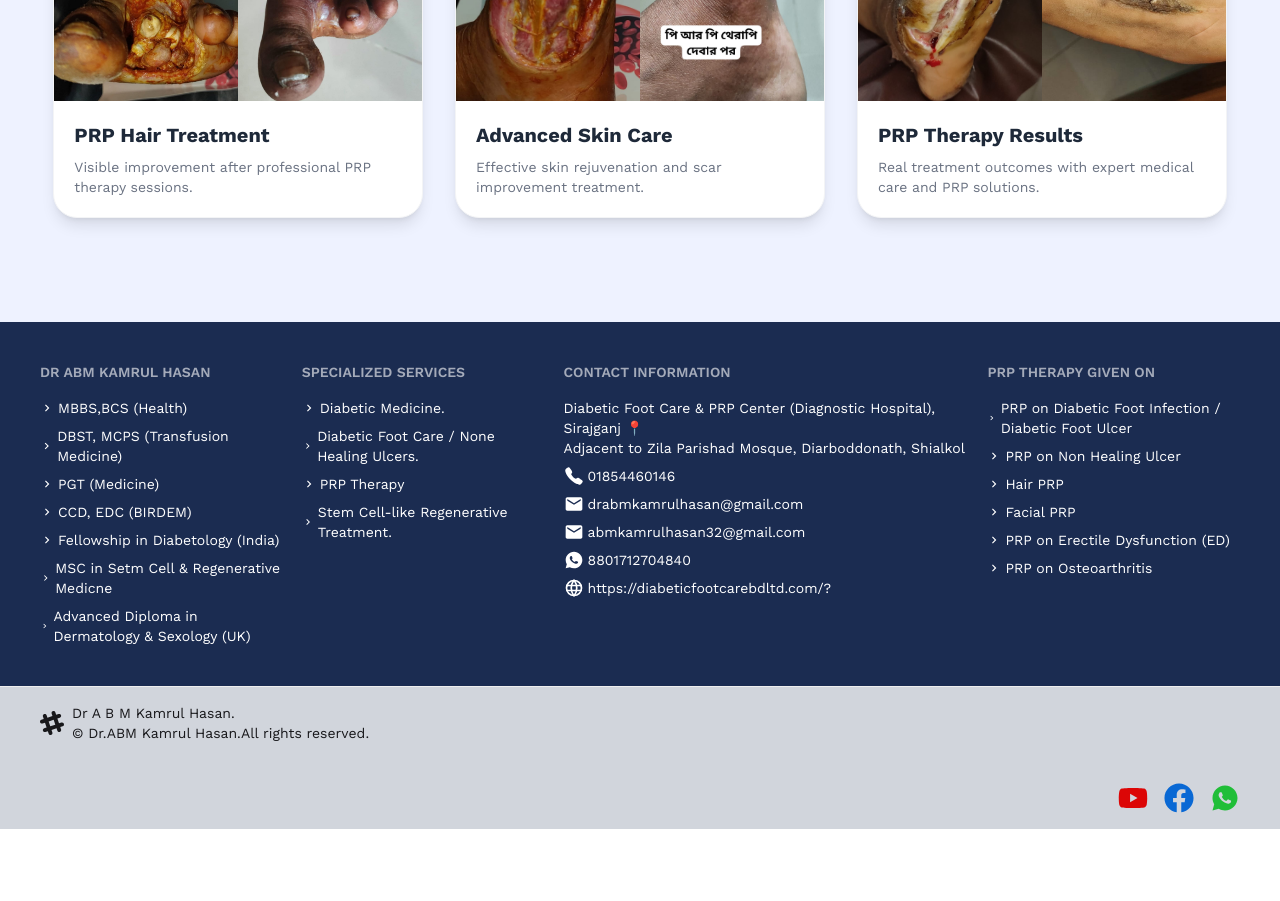
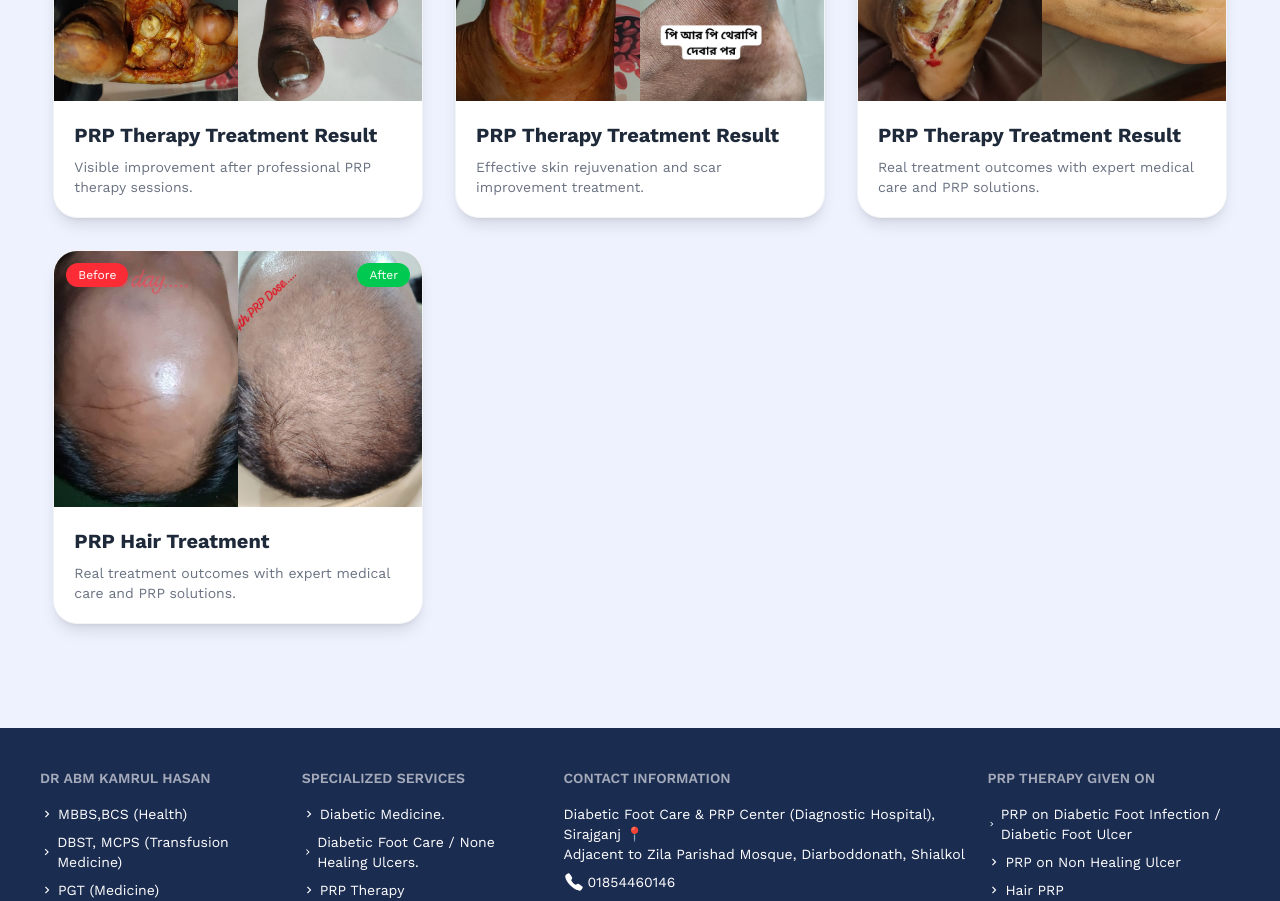
Before and after one commit to sheikhmhummadhasan/-dr-abm-kamrul-hasan-website, a Next.js app: page /gallery in a window 1280 px wide. Shown: the part 1840-2741 px from the top of the page. Before the commit the page ends 2669 px from the top, so only its background shows below. Built offline with nearby package versions, Linux system fonts and the light colour scheme.

Commit message:
change on text

```diff
--- a/src/app/gallery/page.jsx
+++ b/src/app/gallery/page.jsx
@@ -132,7 +132,7 @@ const GallaryPage = () => {
 
                             <div className="p-5">
                                 <h3 className="text-xl font-bold text-gray-800">
-                                    PRP Hair Treatment
+                                    PRP Therapy Treatment Result
                                 </h3>
 
                                 <p className="text-gray-500 text-sm mt-2">
@@ -179,7 +179,7 @@ const GallaryPage = () => {
 
                             <div className="p-5">
                                 <h3 className="text-xl font-bold text-gray-800">
-                                    Advanced Skin Care
+                                    PRP Therapy Treatment Result
                                 </h3>
 
                                 <p className="text-gray-500 text-sm mt-2">
@@ -226,7 +226,53 @@ const GallaryPage = () => {
 
                             <div className="p-5">
                                 <h3 className="text-xl font-bold text-gray-800">
-                                    PRP Therapy Results
+                                    PRP Therapy Treatment Result
+                                </h3>
+
+                                <p className="text-gray-500 text-sm mt-2">
+                                    Real treatment outcomes with expert medical care and PRP solutions.
+                                </p>
+                            </div>
+                        </div>
+                        {/* Card 4 */}
+                        <div className="bg-white rounded-3xl overflow-hidden shadow-lg hover:shadow-2xl transition duration-300 border border-gray-100">
+
+                            <div className="grid grid-cols-2">
+
+                                {/* Before */}
+                                <div className="relative">
+                                    <Image
+                                        src="/prp-before-4.jpeg"
+                                        alt="Before PRP Therapy"
+                                        width={500}
+                                        height={500}
+                                        className="w-full h-64 object-cover"
+                                    />
+
+                                    <span className="absolute top-3 left-3 bg-red-500 text-white text-xs px-3 py-1 rounded-full">
+                                        Before
+                                    </span>
+                                </div>
+
+                                {/* After */}
+                                <div className="relative">
+                                    <Image
+                                        src="/prp-after-4.jpeg"
+                                        alt="After PRP Therapy"
+                                        width={500}
+                                        height={500}
+                                        className="w-full h-64 object-cover"
+                                    />
+
+                                    <span className="absolute top-3 right-3 bg-green-500 text-white text-xs px-3 py-1 rounded-full">
+                                        After
+                                    </span>
+                                </div>
+                            </div>
+
+                            <div className="p-5">
+                                <h3 className="text-xl font-bold text-gray-800">
+                                   PRP Hair Treatment
                                 </h3>
 
                                 <p className="text-gray-500 text-sm mt-2">
--- a/src/app/social/page.jsx
+++ b/src/app/social/page.jsx
@@ -12,7 +12,23 @@ export const metadata = {
 
 const SocialWorkPage = () => {
 
-    const images = Array.from({ length: 14}, (_, i) => `/sc-${i + 1}.jpeg`);
+    // const images = Array.from({ length: 14}, (_, i) => `/sc-${i + 1}.jpeg`);
+    const images = [
+        { image: "/sc-1.jpeg" },
+        { image: "/sc-2.jpeg" },
+        { image: "/sc-3.jpeg" },
+        { image: "/sc-4.jpeg" },
+        { image: "/sc-5.jpeg" },
+        { image: "/sc-6.jpeg" },
+        { image: "/sc-7.jpeg" },
+        { image: "/sc-8.jpeg" },
+        { image: "/sc-9.jpeg" },
+        { image: "/sc-10.jpeg" },
+        { image: "/sc-11.jpeg" },
+        { image: "/sc-12.jpeg" },
+        { image: "/sc-13.jpeg" },
+        { image: "/sc-14.jpeg" },
+    ];
     return (
         <div className="bg-[#eef2ff] min-h-screen py-6">
 
@@ -50,7 +66,7 @@ const SocialWorkPage = () => {
                                 শেলবরিষা সমাজ কল্যাণ সংস্থা (SSKS)
                             </span>
 
-                            <span className="block text-lg sm:text-xl md:text-2xl font-semibold text-[#0463fa] mt-6">
+                            <span className="block text-base sm:text-lg md:text-xl font-medium text-gray-700 leading-relaxed mt-1">
                                 Dr. Kamrul's Poor Fund
                             </span>
 
@@ -104,34 +120,33 @@ const SocialWorkPage = () => {
                     {/* Paragraph */}
                     <p className="text-[#000] text-center text-sm sm:text-base md:text-lg leading-7 sm:leading-8 mt-8 max-w-6xl mx-auto px-2 sm:px-4">
                         ডাক্তার হওয়া মানেই শুধু রোগী দেখা নয়; বরং মানুষের পাশে দাঁড়ানো, মানবতার সেবা করা এবং সমাজের প্রতি দায়িত্ববোধ থেকে কাজ করাও একজন চিকিৎসকের অন্যতম কর্তব্য।
-                        এই লক্ষ্য ও স্বপ্নকে ধারণ করে ২০১৭ সালে আমি আমার নিজ জেলা সিরাজগঞ্জের বেলকুচি উপজেলার প্রত্যন্ত গ্রাম শেলবরিষাতে প্রতিষ্ঠা করি “শেলবরিষা সমাজ কল্যাণ সংস্থা”...
+                        এই লক্ষ্য ও স্বপ্নকে ধারণ করে ২০১৭ সালে আমি আমার নিজ জেলা সিরাজগঞ্জের বেলকুচি উপজেলার প্রত্যন্ত গ্রাম শেলবরিষাতে প্রতিষ্ঠা করি “শেলবরিষা সমাজ কল্যাণ সংস্থা”—যা বর্তমানে সমাজসেবা অধিদপ্তর কর্তৃক নিবন্ধিত একটি সামাজিক সংগঠন।
+                        পাশাপাশি আমার বাবা-মায়ের নামে প্রতিষ্ঠা করি “নাসরিন আমির সেবা কেন্দ্র”, যেখানে স্বল্প খরচে গ্রামের সাধারণ মানুষের স্বাস্থ্যসেবা প্রদান করা হয়। মাত্র ২০ টাকা ফি-এর বিনিময়ে প্রয়োজনীয় চিকিৎসা ও ওষুধের ব্যবস্থা করা হয়। এছাড়াও প্রতি মাসে বিশেষজ্ঞ ডাক্তারদের মাধ্যমে ফ্রি মেডিকেল ক্যাম্প আয়োজন করা হয়, যেখানে অসংখ্য রোগী সেবা গ্রহণ করে থাকেন।
+                        মানবসেবার এই কার্যক্রমকে আরও বিস্তৃত করতে আমি পরিচালনা করছি “Dr. Kamrul’s Poor Fund”। এর মাধ্যমে প্রতি সপ্তাহে একজন অসহায় রোগীকে সম্পূর্ণ ফ্রি চিকিৎসা, প্রয়োজনীয় পরীক্ষা-নিরীক্ষা ও ওষুধের ব্যবস্থা করা হয়। একই সঙ্গে দরিদ্র ছাত্র-ছাত্রীদের পড়াশোনা ও প্রয়োজনীয় সহায়তা দেওয়ারও চেষ্টা করে যাচ্ছি।
+                        মানুষের জন্য কাজ করার এই পথচলা যেন আরও অনেক দূর এগিয়ে যায়—এই প্রত্যাশা নিয়েই মানবতার সেবায় নিজেকে নিয়োজিত রাখতে চাই।
                     </p>
 
                 </div>
             </div>
-            <div className="w-11/12 ageimmax-w-7xl mx-auto bg-white rounded-[32px] shadow-xl p-4 sm:p-6 md:p-8 lg:p-10">
+            <div className="w-11/12 max-w-7xl mx-auto bg-white rounded-[32px] shadow-xl p-4 sm:p-6 md:p-8 lg:p-10">
 
                 {/* Gallery Grid */}
                 <div className="grid grid-cols-1 sm:grid-cols-2 lg:grid-cols-3 gap-5">
 
-                    {images.map((image, index) => (
-                        <div
+                    {
+                        images.map((e, index) => {
+                            return (
+                                <Image
                                     key={index}
-                            className="group overflow-hidden rounded-3xl border border-gray-100 shadow-sm hover:shadow-2xl transition-all duration-300"
-                        >
-
-                            <div className="overflow-hidden">
-                                <Image
-                                    src={image}
+                                    src={e.image}
                                     alt={`social-work-${index + 1}`}
                                     width={600}
                                     height={400}
                                     className="w-full h-[250px] sm:h-[300px] md:h-[320px] object-cover group-hover:scale-105 transition duration-500"
                                 />
-                            </div>
-
-                        </div>
-                    ))}
+                            )
+                        })
+                    }
 
                 </div>
             </div>
```
Also changed, not shown: public/prp-after-4.jpeg (added), public/prp-before-4.jpeg (added). Lines whose indentation alone changed are shown as unchanged.
